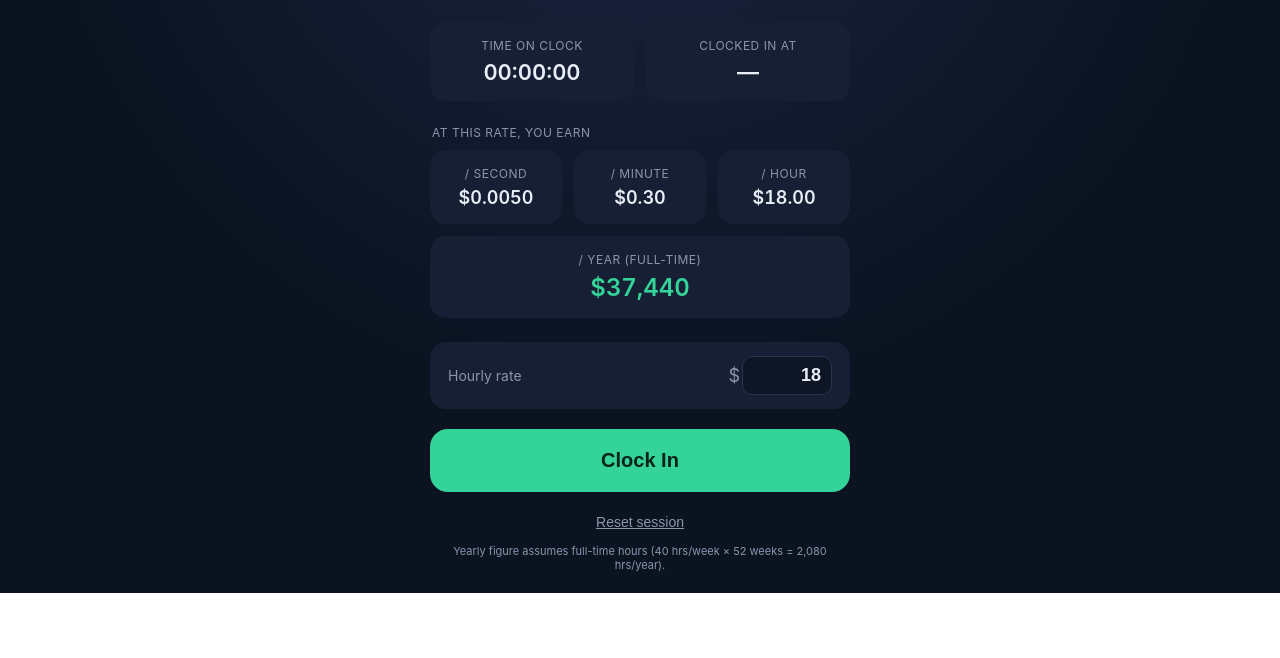
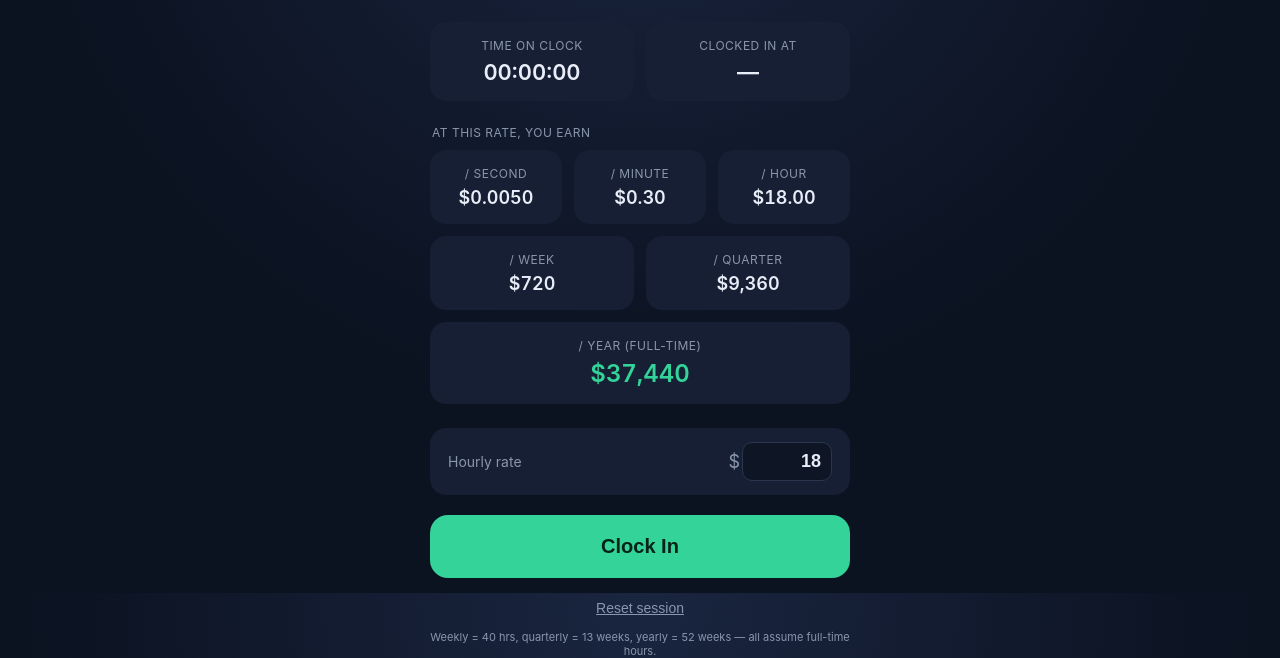
Before and after one commit to pzpccnw29g-hash/earnings-tracker, a plain HTML site: page index.html in a window 1280 px wide. Shown: the part 207-865 px from the top of the page. Before the commit the page ends 800 px from the top, so only its background shows below. Drawn offline with Linux system fonts and the light colour scheme.

Commit message:
Add weekly and quarterly figures to breakdown

```diff
--- a/index.html
+++ b/index.html
@@ -24,8 +24,10 @@
   .stat .label { font-size:12px; color:var(--muted); text-transform:uppercase; letter-spacing:.5px; }
   .stat .value { font-size:22px; font-weight:600; margin-top:6px; font-variant-numeric:tabular-nums; }
   .section-label { width:100%; max-width:420px; font-size:12px; color:var(--muted); text-transform:uppercase; letter-spacing:.5px; margin:0 0 10px 4px; }
-  .breakdown { display:grid; grid-template-columns:1fr 1fr 1fr; gap:12px; width:100%; max-width:420px; margin-bottom:24px; }
+  .breakdown { display:grid; grid-template-columns:repeat(6,1fr); gap:12px; width:100%; max-width:420px; margin-bottom:24px; }
+  .breakdown .stat { grid-column:span 2; }
   .breakdown .stat .value { font-size:18px; }
+  .breakdown .stat.half { grid-column:span 3; }
   .breakdown .stat.year { grid-column:1 / -1; }
   .breakdown .stat.year .value { font-size:24px; color:var(--accent); }
   .rate-row { display:flex; align-items:center; gap:8px; background:var(--card); border-radius:16px; padding:14px 18px; width:100%; max-width:420px; margin-bottom:20px; justify-content:space-between; }
@@ -55,6 +57,8 @@
     <div class="stat"><div class="label">/ second</div><div class="value" id="rSec">$0.00</div></div>
     <div class="stat"><div class="label">/ minute</div><div class="value" id="rMin">$0.00</div></div>
     <div class="stat"><div class="label">/ hour</div><div class="value" id="rHour">$0.00</div></div>
+    <div class="stat half"><div class="label">/ week</div><div class="value" id="rWeek">$0</div></div>
+    <div class="stat half"><div class="label">/ quarter</div><div class="value" id="rQtr">$0</div></div>
     <div class="stat year"><div class="label">/ year (full-time)</div><div class="value" id="rYear">$0</div></div>
   </div>
   <div class="rate-row">
@@ -63,10 +67,10 @@
   </div>
   <button class="btn" id="toggle">Clock In</button>
   <button class="reset" id="reset">Reset session</button>
-  <div class="footnote">Yearly figure assumes full-time hours (40 hrs/week &times; 52 weeks = 2,080 hrs/year).</div>
+  <div class="footnote">Weekly = 40 hrs, quarterly = 13 weeks, yearly = 52 weeks &mdash; all assume full-time hours.</div>
 <script>
   const KEY='earningsTracker.v1';
-  const HOURS_PER_YEAR=2080;
+  const HOURS_PER_WEEK=40; const HOURS_PER_QUARTER=520; const HOURS_PER_YEAR=2080;
   const $=id=>document.getElementById(id);
   let state=load();
   function load(){ try{ const s=JSON.parse(localStorage.getItem(KEY)); if(s&&typeof s==='object') return s; }catch(e){} return {clockedIn:false,startTime:null,accrued:0,rate:18}; }
@@ -79,7 +83,7 @@
   function money(n){ return '$'+n.toLocaleString('en-US',{minimumFractionDigits:2,maximumFractionDigits:2}); }
   function money0(n){ return '$'+Math.round(n).toLocaleString('en-US'); }
   function fmtTime(ms){ const t=Math.floor(ms/1000); const h=String(Math.floor(t/3600)).padStart(2,'0'); const m=String(Math.floor((t%3600)/60)).padStart(2,'0'); const s=String(t%60).padStart(2,'0'); return h+':'+m+':'+s; }
-  function renderBreakdown(){ const r=rate(); $('rSec').textContent='$'+ratePerSec().toFixed(4); $('rMin').textContent=money(r/60); $('rHour').textContent=money(r); $('rYear').textContent=money0(r*HOURS_PER_YEAR); }
+  function renderBreakdown(){ const r=rate(); $('rSec').textContent='$'+ratePerSec().toFixed(4); $('rMin').textContent=money(r/60); $('rHour').textContent=money(r); $('rWeek').textContent=money0(r*HOURS_PER_WEEK); $('rQtr').textContent=money0(r*HOURS_PER_QUARTER); $('rYear').textContent=money0(r*HOURS_PER_YEAR); }
   function render(){ $('earnings').textContent=money(currentEarnings()); $('persec').textContent='$'+ratePerSec().toFixed(4)+' / sec'; $('elapsed').textContent=fmtTime(currentElapsed()); const st=$('status'); if(state.clockedIn){ st.textContent='On the clock'; st.classList.add('on'); $('clockedAt').textContent=new Date(state.startTime).toLocaleTimeString([],{hour:'2-digit',minute:'2-digit'}); $('toggle').textContent='Clock Out'; $('toggle').classList.add('out'); } else { st.textContent='Clocked out'; st.classList.remove('on'); $('toggle').textContent='Clock In'; $('toggle').classList.remove('out'); } renderBreakdown(); }
   $('toggle').addEventListener('click',()=>{ if(state.clockedIn){ state.accrued=currentEarnings(); state.clockedIn=false; state.startTime=null; } else { state.rate=rate(); state.clockedIn=true; state.startTime=Date.now(); } save(); render(); });
   $('reset').addEventListener('click',()=>{ if(confirm('Reset this session to $0.00?')){ state={clockedIn:false,startTime:null,accrued:0,rate:rate()}; save(); render(); } });
```
